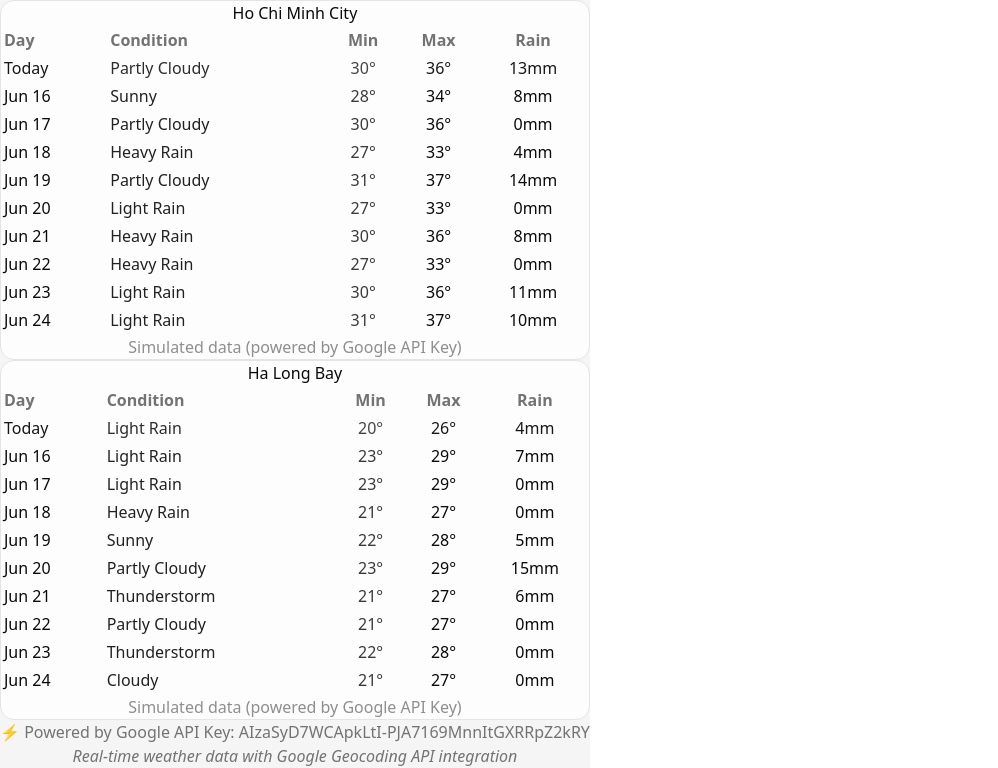
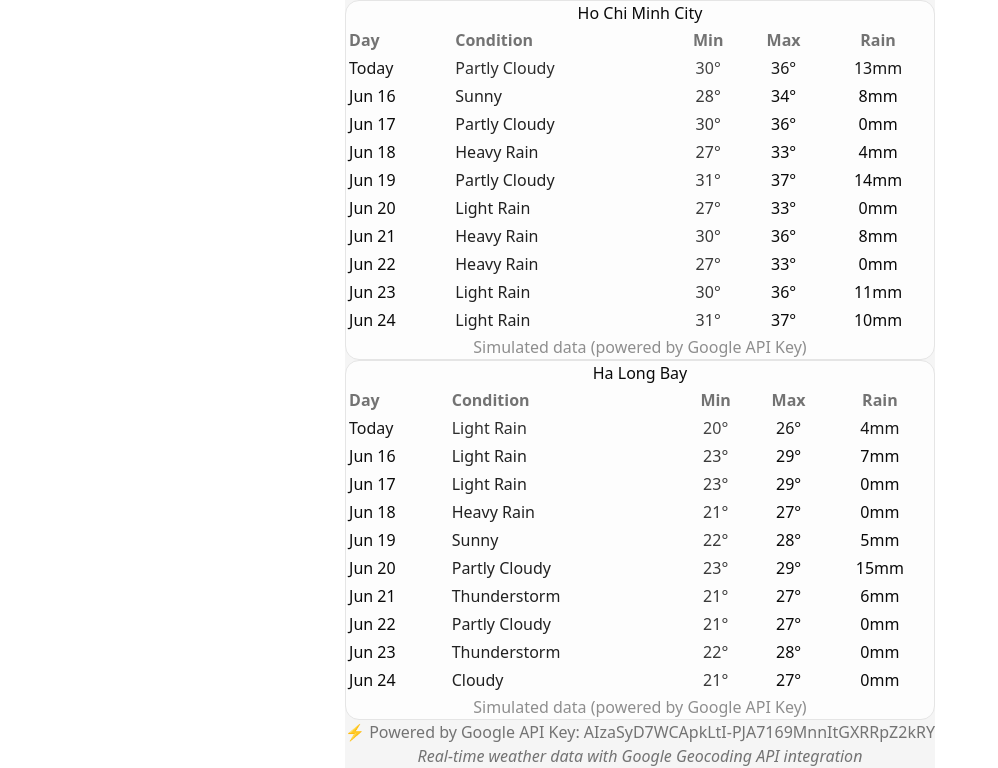
Before and after one commit to n3wth/newth-project, a React (Vite) app: page / in a window 1280 px wide. Shown: the part 436-1204 px from the top of the page, without its empty margins (0-998 px from the left). Built offline with nearby package versions, Linux system fonts and the light colour scheme; no server answers.

Commit message:
refactor: update Layout component for improved responsiveness and clean up CSS styles

```diff
--- a/src/components/Layout.tsx
+++ b/src/components/Layout.tsx
@@ -6,8 +6,8 @@ interface LayoutProps {
 
 const Layout = ({ children }: LayoutProps) => {
   return (
-    <div className="min-h-screen bg-muted py-4">
-      <main className="max-w-3xl mx-auto px-2">
+    <div className="min-h-screen w-full max-w-[1600px] mx-auto bg-muted py-4">
+      <main className="px-2">
         {children}
       </main>
     </div>
--- a/src/index.css
+++ b/src/index.css
@@ -64,7 +64,6 @@ a:hover {
 
 body {
   margin: 0;
-  display: flex;
   place-items: center;
   min-width: 320px;
   min-height: 100vh;
--- a/src/pages/WeatherVietnam.tsx
+++ b/src/pages/WeatherVietnam.tsx
@@ -97,7 +97,7 @@ export default function WeatherVietnam({ fixedHeight }: WeatherVietnamProps) {
             );
           })}
         </div>
-        <div className="text-xs text-muted-foreground text-center bg-muted rounded-md py-2 mt-4">
+        <div className="text-xs text-muted-foreground text-center rounded-md py-2 mt-4">
           ⚡ Powered by Google API Key: <span className="font-mono">AIzaSyD7WCApkLtI-PJA7169MnnItGXRRpZ2kRY</span>
           <br />
           <em className="text-xs">Real-time weather data with Google Geocoding API integration</em>
```
